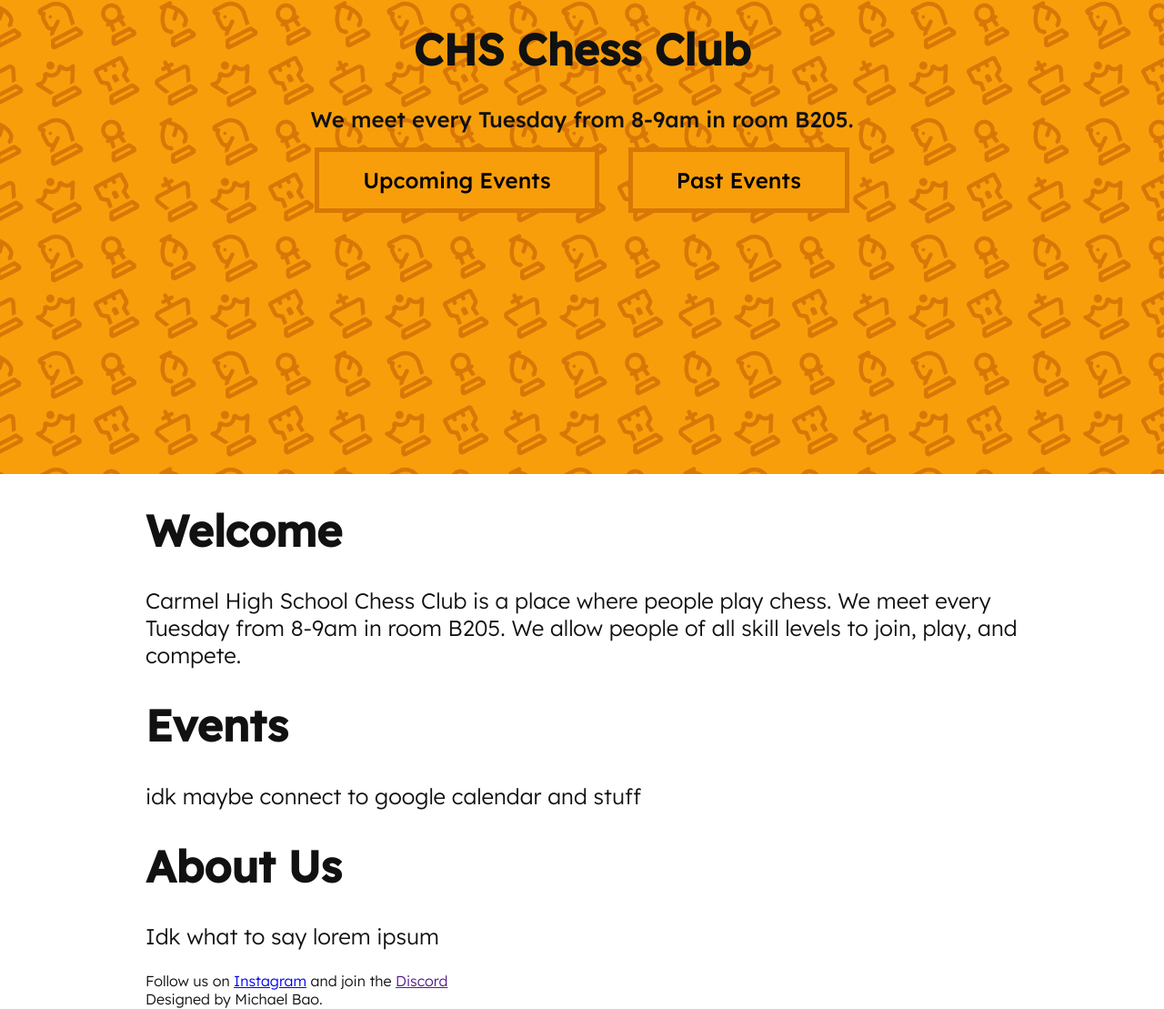
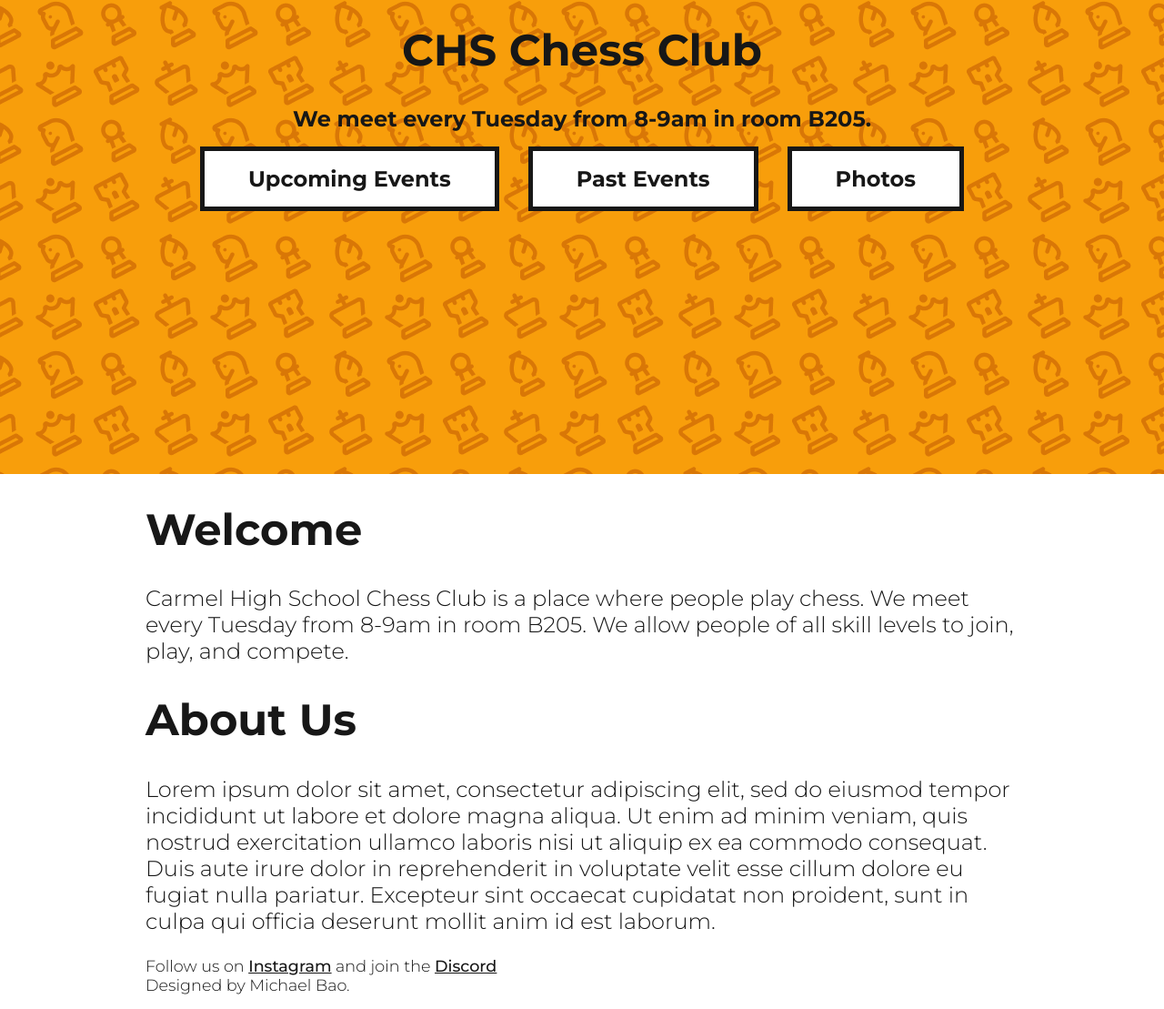
Before and after one commit to tcmmichaelb139/chs-chess, a plain HTML site: page chschess/index.html in a window 1280 px wide. Shown: the part 279-1388 px from the top of the page at 91% size. Drawn offline with Linux system fonts and the light colour scheme.

Commit message:
slight changes

```diff
--- a/chschess/index.html
+++ b/chschess/index.html
@@ -19,6 +19,9 @@
           <div class="bannerLinks">
             <a href="">Past Events</a>
           </div>
+          <div class="bannerLinks">
+            <a href="">Photos</a>
+          </div>
         </div>
       </div>
     </div>
@@ -31,11 +34,12 @@
       meet every Tuesday from 8-9am in room B205. We allow people of all skill
       levels to join, play, and compete.
     </p>
-    <h1>Events </h1>
-    <p> idk maybe connect to google calendar and stuff </p>
     <h1>About Us</h1>
     <p>
-      Idk what to say lorem ipsum
+      Lorem ipsum dolor sit amet, consectetur adipiscing elit, sed do eiusmod tempor incididunt ut labore et dolore
+      magna aliqua. Ut enim ad minim veniam, quis nostrud exercitation ullamco laboris nisi ut aliquip ex ea commodo
+      consequat. Duis aute irure dolor in reprehenderit in voluptate velit esse cillum dolore eu fugiat nulla pariatur.
+      Excepteur sint occaecat cupidatat non proident, sunt in culpa qui officia deserunt mollit anim id est laborum.
     </p>
   </div>
 
@@ -43,7 +47,8 @@
   <footer class="footer">
     <!--Contact into will go here-->
     <div>
-      Follow us on <a href="#">Instagram</a> and join the <a href="">Discord</a>
+      Follow us on <a href="https://www.instagram.com/chschessclubdubz/">Instagram</a> and join the <a
+        href="https://discord.gg/zPDUwt6HzU">Discord</a>
     </div>
     <div class="footerBlocks">Designed by Michael Bao.</div>
   </footer>
--- a/chschess/style.css
+++ b/chschess/style.css
@@ -1,9 +1,9 @@
-@import url("https://fonts.googleapis.com/css2?family=Lexend:wght@300;500&display=swap");
+@import url("https://fonts.googleapis.com/css2?family=Montserrat:wght@300;500;700&display=swap");
 
 :root {
   --bg: #171717; /* tailwind neutral 900 */
   --bg-alt: #262626; /* tailwind neutral 800  */
-  --fg: #a3a3a3; /* tailwind neutral 400 */
+  --fg: #ffffff; /* tailwind neutral 400 */
   --blue: #3b82f6; /* tailwind blue 500  */
   --amber: #f89e0b; /* tailwind amber 500 */
   --amber2: #d97706;
@@ -14,8 +14,8 @@ body {
   margin: 0;
   padding: 0;
   height: 100%;
-  font-family: "Lexend", Calibri, "Trebuchet MS", sans-serif;
-  color: #111111;
+  font-family: "Montserrat", Calibri, "Trebuchet MS", sans-serif;
+  color: var(--bg);
   scroll-behavior: smooth;
   font-weight: 300;
 }
@@ -39,7 +39,7 @@ h1 {
   align-items: center;
   overflow: hidden;
   height: inherit;
-  background: url(../images/chessboard.png);
+  background: url(../images/chschess.png);
   background-repeat: repeat;
   background-size: auto 8rem;
   background-position: center;
@@ -55,7 +55,7 @@ h1 {
   align-items: center;
   overflow: hidden;
   font-size: 150%;
-  font-weight: 500;
+  font-weight: 700;
 }
 
 .bannerLinksGroup {
@@ -66,14 +66,14 @@ h1 {
 }
 
 .bannerLinks {
-  background-color: var(--amber);
-  border: 5px solid var(--amber2);
+  background-color: var(--fg);
+  border: 5px solid var(--bg);
   padding: 1rem 3rem;
   margin: 1rem 1rem;
 }
 
 .bannerLinks a {
-  color: black;
+  color: var(--bg);
   text-decoration: none;
   position: relative;
 }
@@ -84,7 +84,7 @@ h1 {
   width: 100%;
   height: 4px;
   border-radius: 4px;
-  background-color: var(--amber2);
+  background-color: var(--bg);
   bottom: 0;
   left: 0;
   transform-origin: right;
@@ -106,10 +106,18 @@ h1 {
 .footer {
   width: 75%;
   margin: auto;
+  padding: 0 0 1rem 0;
   display: flex;
   flex-direction: column;
   text-justify: left;
   align-items: left;
+  font-size: 110%;
+}
+
+.footer a {
+  font-weight: 500;
+  text-decoration: underline;
+  color: var(--bg);
 }
 
 .footerBlocks {
```
Also changed, not shown: chschess/contact/index.html (deleted, +0 -39 lines), chschess/photos/index.html (added), images/chschess.png (renamed from images/chessboard.png), 1 other file.
